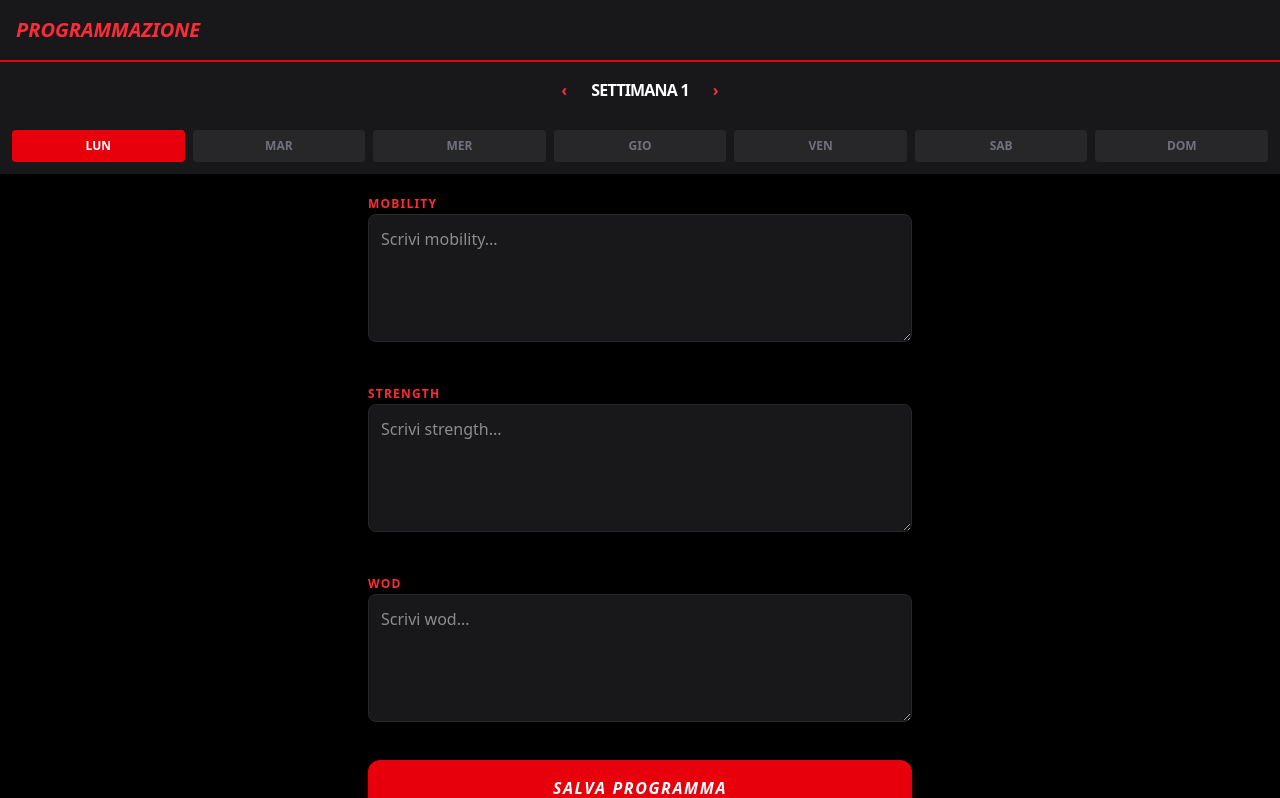
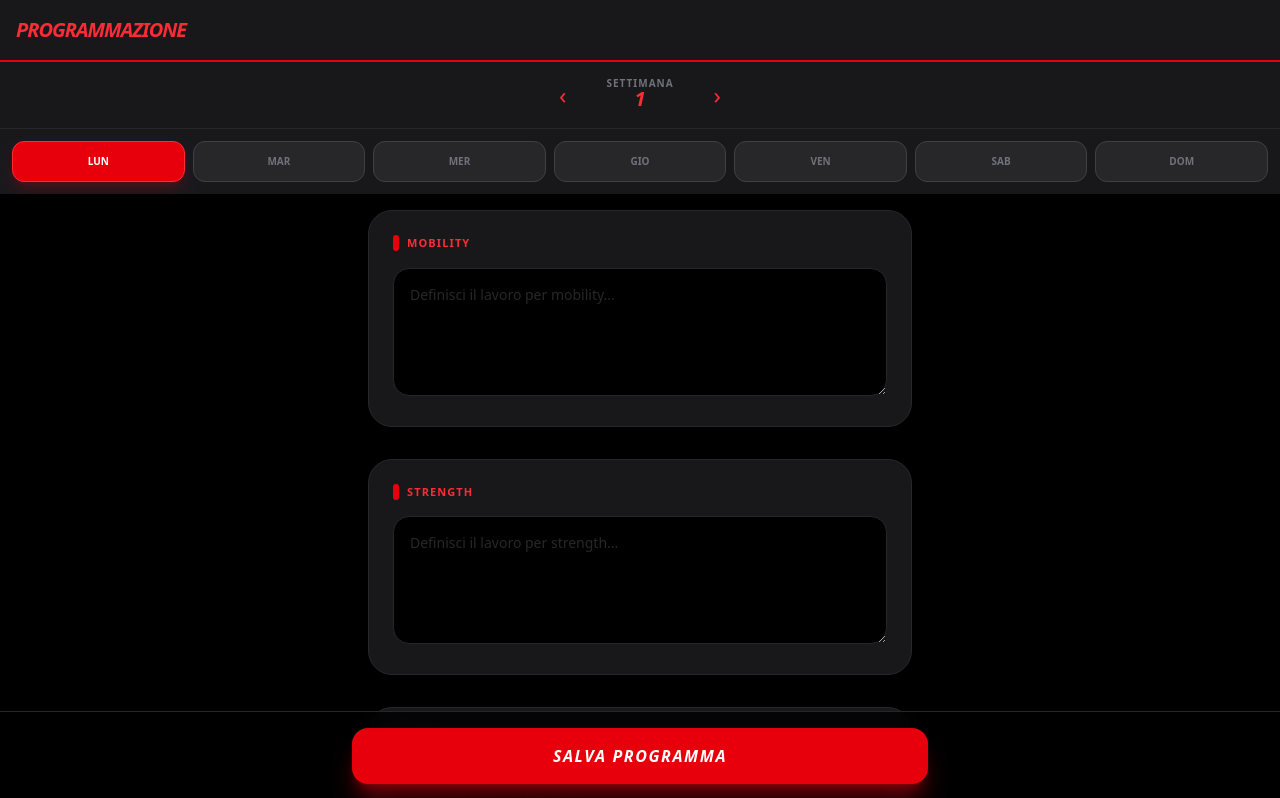
Before and after one commit to Alice1296/redtail-app, a Next.js app: page /trainer/1 in a window 1280 px wide. Shown: the top 798 px of the page. Built offline with nearby package versions, Linux system fonts and the light colour scheme; no server answers; the database is empty.

Commit message:
fix: sincronizzazione totale trainer e client per settimana/giorno

```diff
--- a/app/trainer/[id]/page.tsx
+++ b/app/trainer/[id]/page.tsx
@@ -18,7 +18,7 @@ export default function TrainerPage() {
 
   const [loading, setLoading] = useState(false)
   const [saved, setSaved] = useState(false)
-  const [logs, setLogs] = useState<any>({}) // Cambiato in oggetto per mappare le sezioni
+  const [logs, setLogs] = useState<any>({})
 
   const days = [
     { k: 'monday', l: 'LUN' }, { k: 'tuesday', l: 'MAR' },
@@ -35,6 +35,7 @@ export default function TrainerPage() {
   }, [id, week, activeDay])
 
   async function loadWorkout() {
+    // Reset form prima di caricare il nuovo giorno
     setForm({ mobility: '', strength: '', wod: '', coach_notes: '' })
     const { data } = await supabase
       .from('workouts')
@@ -55,11 +56,16 @@ export default function TrainerPage() {
   }
 
   async function loadLogs() {
-    // Carichiamo i log del cliente per questo specifico atleta
+    // RESET LOGS prima del caricamento per evitare di vedere roba del giorno precedente
+    setLogs({})
+
+    // FILTRO FONDAMENTALE: cerchiamo i log solo per questo atleta, questa settimana e questo giorno
     const { data } = await supabase
       .from('client_logs')
       .select('*')
       .eq('client_id', id)
+      .eq('week_number', week) // Sincronizzato con Client
+      .eq('day', activeDay)    // Sincronizzato con Client
 
     const map: any = {}
     data?.forEach(l => {
@@ -95,23 +101,30 @@ export default function TrainerPage() {
 
   return (
     <div className="min-h-screen bg-black text-white font-sans">
-      <div className="bg-zinc-900 border-b-2 border-red-600 p-4">
-        <h1 className="font-black italic text-xl text-red-500 uppercase">Programmazione</h1>
+      <div className="bg-zinc-900 border-b-2 border-red-600 p-4 sticky top-0 z-50">
+        <h1 className="font-black italic text-xl text-red-500 uppercase tracking-tighter">Programmazione</h1>
       </div>
 
-      <div className="flex justify-center gap-6 p-4 bg-zinc-900">
-        <button onClick={() => setWeek(w => Math.max(1, w - 1))} className="text-red-500 font-bold">‹</button>
-        <span className="font-bold uppercase tracking-tighter">Settimana {week}</span>
-        <button onClick={() => setWeek(w => w + 1)} className="text-red-500 font-bold">›</button>
+      {/* SELETTORE SETTIMANA */}
+      <div className="flex justify-center items-center gap-10 p-4 bg-zinc-900 border-b border-zinc-800">
+        <button onClick={() => setWeek(w => Math.max(1, w - 1))} className="text-red-500 text-2xl">‹</button>
+        <div className="text-center">
+          <span className="block text-[10px] font-black uppercase text-zinc-500 tracking-widest leading-none">Settimana</span>
+          <span className="text-xl font-black italic text-red-500 leading-none">{week}</span>
+        </div>
+        <button onClick={() => setWeek(w => w + 1)} className="text-red-500 text-2xl">›</button>
       </div>
 
-      <div className="flex gap-2 p-3 bg-zinc-900 overflow-x-auto">
+      {/* SELETTORE GIORNI */}
+      <div className="flex gap-2 p-3 bg-zinc-900 overflow-x-auto no-scrollbar">
         {days.map(d => (
           <button
             key={d.k}
             onClick={() => setActiveDay(d.k)}
-            className={`flex-1 min-w-[50px] py-2 rounded font-black text-xs ${
-              activeDay === d.k ? 'bg-red-600 text-white' : 'bg-zinc-800 text-zinc-500'
+            className={`flex-1 min-w-[50px] py-3 rounded-xl font-black text-[10px] transition-all border ${
+              activeDay === d.k
+              ? 'bg-red-600 border-red-500 text-white shadow-lg shadow-red-600/20'
+              : 'bg-zinc-800 border-zinc-700 text-zinc-500'
             }`}
           >
             {d.l}
@@ -119,36 +132,55 @@ export default function TrainerPage() {
         ))}
       </div>
 
-      <div className="p-4 space-y-8 max-w-xl mx-auto pb-20">
+      <div className="p-4 space-y-8 max-w-xl mx-auto pb-32">
         {['mobility', 'strength', 'wod'].map((section) => (
-          <div key={section} className="space-y-2">
-            <label className="text-red-500 font-black uppercase text-xs tracking-widest">{section}</label>
+          <div key={section} className="bg-zinc-900 rounded-3xl border border-zinc-800 p-6 space-y-4">
+            <div className="flex items-center gap-2">
+              <div className="w-1.5 h-4 bg-red-600 rounded-full"></div>
+              <label className="text-red-500 font-black uppercase text-[11px] tracking-widest">{section}</label>
+            </div>
+
             <textarea
               value={(form as any)[section]}
               onChange={e => setForm({ ...form, [section]: e.target.value })}
-              placeholder={`Scrivi ${section}...`}
-              className="w-full bg-zinc-900 border border-zinc-800 p-3 rounded-lg h-32 outline-none focus:border-red-600 transition-all"
+              placeholder={`Definisci il lavoro per ${section}...`}
+              className="w-full bg-black border border-zinc-800 p-4 rounded-2xl h-32 outline-none focus:border-red-600 transition-all placeholder:text-zinc-800 text-sm"
             />
 
-            {/* VISUALIZZAZIONE LOG CLIENTE */}
+            {/* VISUALIZZAZIONE LOG CLIENTE (FILTRATI) */}
             {logs[section] && (
-              <div className="bg-zinc-800/50 border-l-4 border-green-500 p-3 mt-2 rounded-r-lg">
-                <p className="text-[10px] font-black text-green-500 uppercase mb-1">Feedback Atleta</p>
-                <p className="text-sm text-zinc-300 italic mb-2">"{logs[section].notes}"</p>
+              <div className="bg-zinc-800/40 border-l-4 border-green-500 p-4 mt-2 rounded-r-2xl space-y-3">
+                <div className="flex items-center justify-between">
+                  <p className="text-[10px] font-black text-green-500 uppercase tracking-widest">Feedback Atleta</p>
+                  <span className="text-[9px] text-zinc-500">Appena caricato</span>
+                </div>
+
+                {logs[section].notes && (
+                  <p className="text-sm text-zinc-200 italic font-medium">"{logs[section].notes}"</p>
+                )}
+
                 {logs[section].video_url && (
-                  <video src={logs[section].video_url} controls className="w-full rounded border border-zinc-700" />
+                  <div className="rounded-xl overflow-hidden border border-zinc-700 shadow-xl">
+                    <video
+                      src={logs[section].video_url}
+                      controls
+                      className="w-full aspect-video bg-black"
+                    />
+                  </div>
                 )}
               </div>
             )}
           </div>
         ))}
 
-        <button
-          onClick={saveWorkout}
-          className="w-full bg-red-600 p-4 rounded-xl font-black uppercase italic tracking-widest hover:bg-red-700 transition-all shadow-lg shadow-red-600/20"
-        >
-          {loading ? 'Salvataggio...' : saved ? '✓ Salvato' : 'Salva Programma'}
-        </button>
+        <div className="fixed bottom-0 left-0 right-0 p-4 bg-black/80 backdrop-blur-md border-t border-zinc-800">
+           <button
+            onClick={saveWorkout}
+            className="w-full max-w-xl mx-auto block bg-red-600 p-4 rounded-2xl font-black uppercase italic tracking-widest hover:bg-red-700 transition-all shadow-xl shadow-red-600/40 active:scale-95"
+          >
+            {loading ? 'Salvataggio...' : saved ? '✓ Programma Salvato' : 'Salva Programma'}
+          </button>
+        </div>
       </div>
     </div>
   )
```
